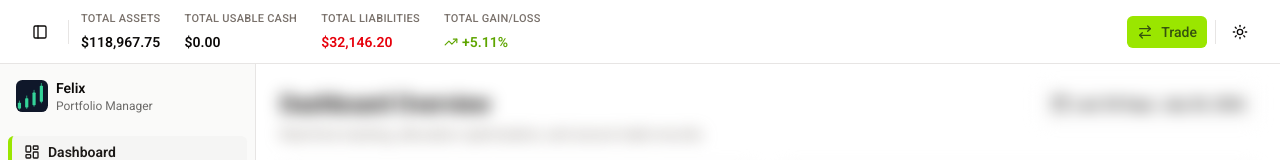
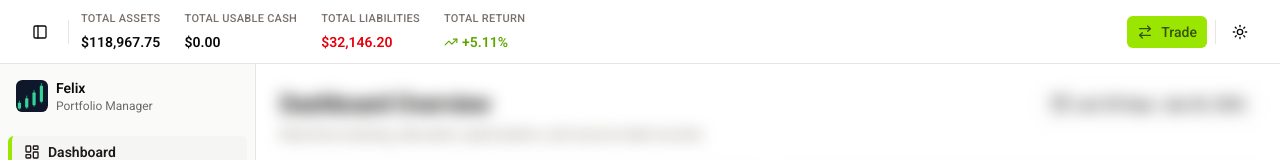
Before and after one commit to tuesdayjz/portfolio-manager-frontend, a Next.js app: page / in a window 1280 px wide. Shown: the top 160 px of the page. Built offline with nearby package versions, Linux system fonts and the light colour scheme; no server answers.

Commit message:
Change header Total Gain/Loss -> Total Return (#57)

```diff
--- a/components/layout/site-header.tsx
+++ b/components/layout/site-header.tsx
@@ -101,7 +101,7 @@ export function SiteHeader() {
         </div>
         <div className="flex flex-col gap-1">
           <span className="text-muted-foreground text-[11px] font-medium tracking-wide uppercase">
-            Total Gain/Loss
+            Total Return
           </span>
           {showSkeleton ? (
             <Skeleton className="h-5 w-16 my-0.5" />
```
